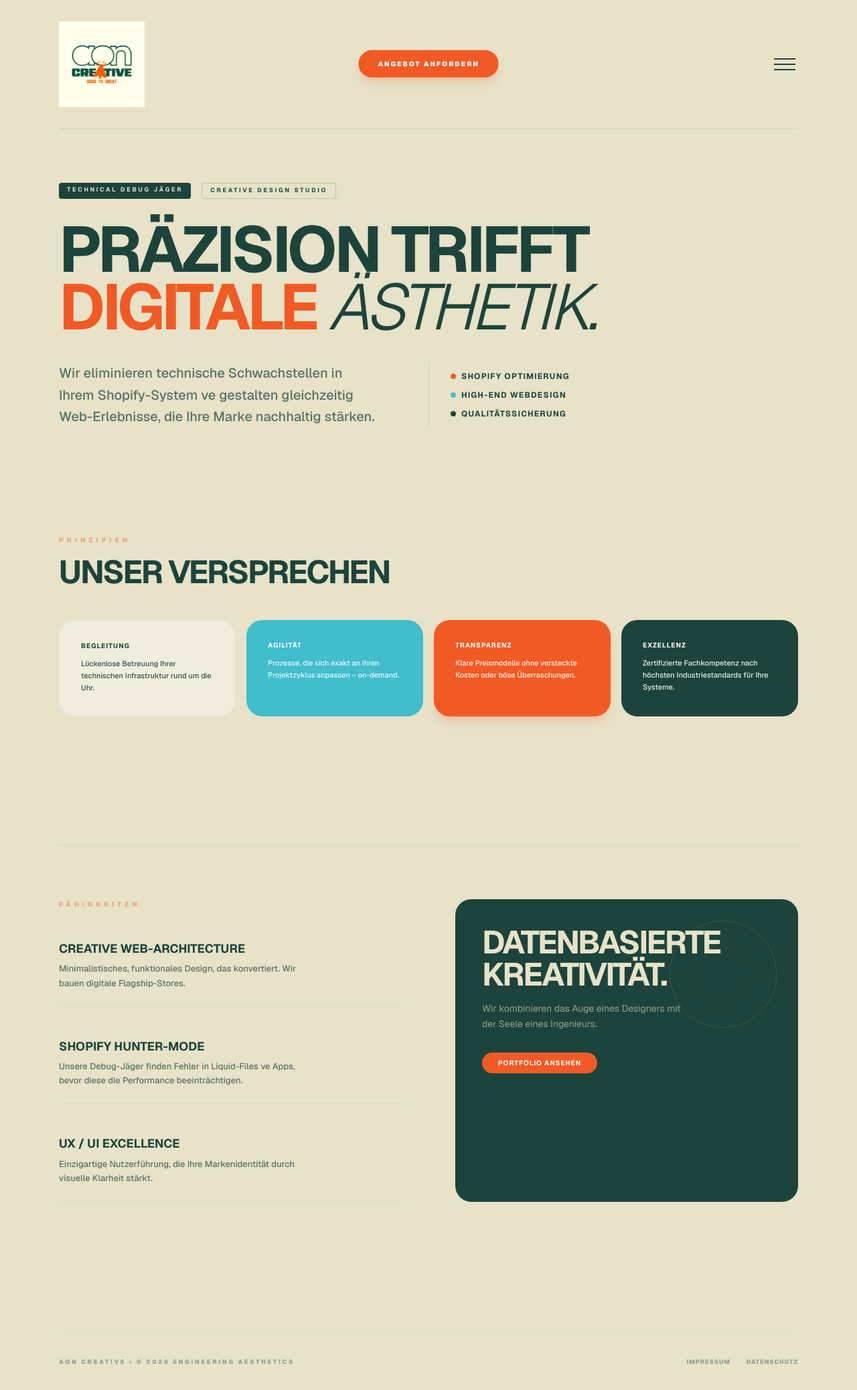
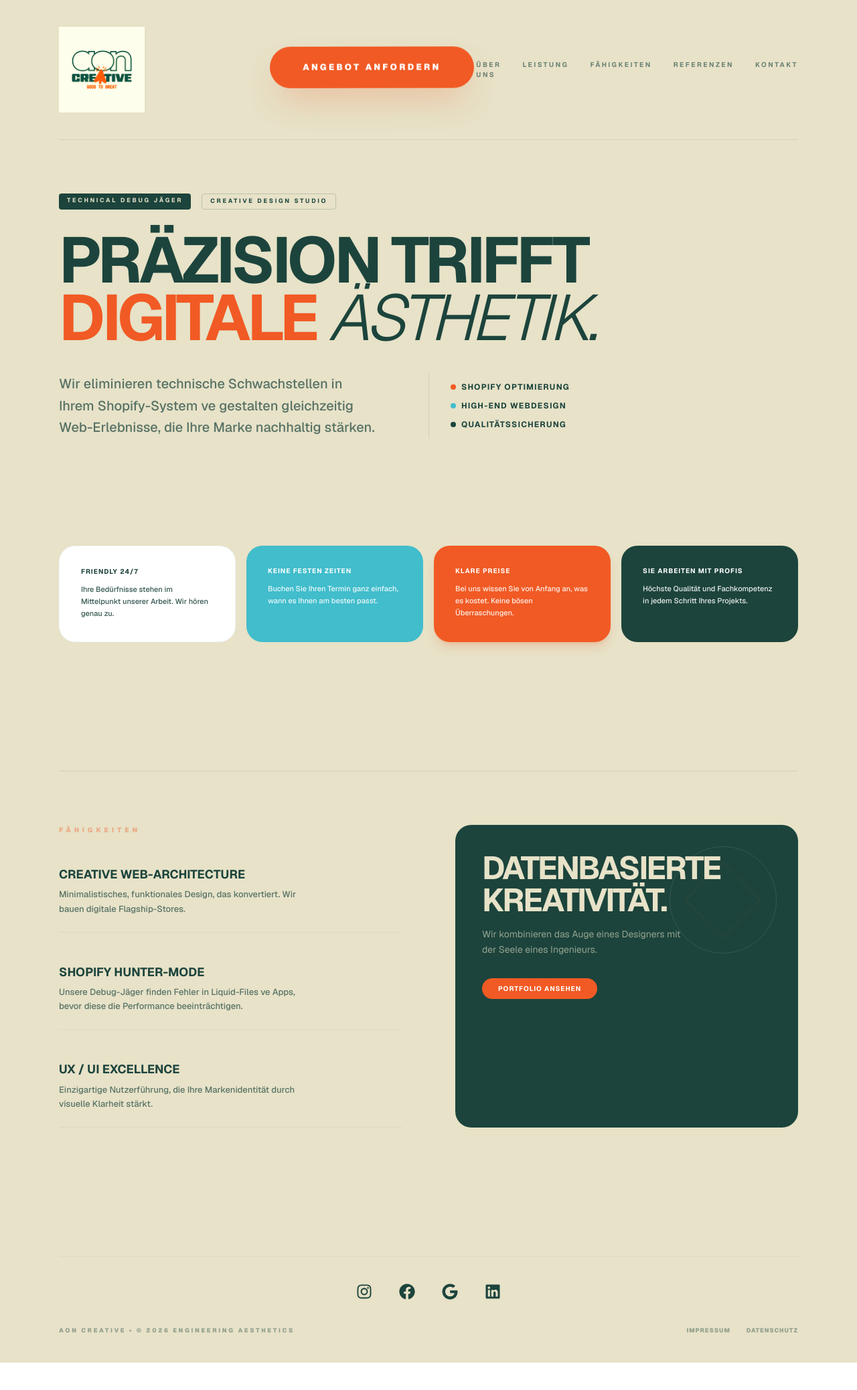
Before and after one commit to ademi57/aon-creative-web, a Next.js app: page / in a window 1280 px wide. Shown: the top 2076 px of the page at 67% size. After the commit the page ends 2035 px from the top, so only its background shows below. Built offline with nearby package versions, Linux system fonts and the light colour scheme.

Commit message:
Tum konsept ve ikonlar eklendi

```diff
--- a/app/page.tsx
+++ b/app/page.tsx
@@ -2,6 +2,7 @@
 import { useState, useEffect } from "react";
 import TerminalLoader from "../components/TerminalLoader";
 import { AnimatePresence, motion } from "framer-motion";
+import { FaInstagram, FaFacebook, FaGoogle, FaLinkedin } from "react-icons/fa";
 
 export default function Home() {
   const [isLoading, setIsLoading] = useState(true);
@@ -10,6 +11,9 @@ export default function Home() {
 
   useEffect(() => {
     setMounted(true);
+    // Güvenlik önlemi: Loader takılırsa 4 saniye sonra siteyi aç
+    const timer = setTimeout(() => setIsLoading(false), 4000);
+    return () => clearTimeout(timer);
   }, []);
 
   if (!mounted) return null;
@@ -36,60 +40,76 @@ export default function Home() {
             className="max-w-6xl mx-auto px-5 md:px-6"
           >
             {/* --- HEADER & NAVIGATION --- */}
-            <nav className="flex justify-between items-center py-6 md:py-8 border-b border-[#1C443C]/10 mb-12 md:mb-20 relative z-[100]">
+            <nav className="flex justify-between items-center py-6 md:py-10 border-b border-[#1C443C]/10 mb-12 md:mb-20 relative z-[100]">
+              {/* Logo: Mobilde w-28, Masaüstünde w-32 */}
               <div className="flex-1 flex justify-start">
                 <img
                   src="/logo.png"
                   alt="AON Creative"
-                  className="w-20 md:w-32 mix-blend-multiply contrast-[1.2] brightness-[1.1] opacity-95 block pointer-events-none select-none"
+                  className="w-28 md:w-32 mix-blend-multiply contrast-[1.2] brightness-[1.1] opacity-95 block pointer-events-none select-none"
                 />
               </div>
 
-              {/* Orta: Sallanan Aksiyon Butonu */}
+              {/* Orta: Sallanan Buton (Büyük ve Hareketli) */}
               <div className="flex-1 flex justify-center">
                 <motion.a
                   href="#kontakt"
-                  animate={{ y: [0, -4, 0], scale: [1, 1.02, 1] }}
-                  transition={{ duration: 3, repeat: Infinity, ease: "easeInOut" }}
-                  whileHover={{ scale: 1.05, backgroundColor: "#1C443C", color: "#E7E2C8" }}
-                  className="bg-[#F15A24] text-white px-5 py-2 md:px-7 md:py-3 rounded-full text-[9px] md:text-[10px] font-black uppercase tracking-[0.2em] shadow-lg shadow-[#F15A24]/20 border border-transparent whitespace-nowrap transition-all duration-300"
+                  animate={{
+                    y: [0, -10, 0],
+                    rotate: [0, -1, 1, 0]
+                  }}
+                  transition={{
+                    duration: 2.5,
+                    repeat: Infinity,
+                    ease: "easeInOut"
+                  }}
+                  whileHover={{ scale: 1.1, backgroundColor: "#1C443C", color: "#E7E2C8" }}
+                  className="bg-[#F15A24] text-white px-8 py-3 md:px-12 md:py-5 rounded-full text-[11px] md:text-[13px] font-black uppercase tracking-[0.25em] shadow-2xl shadow-[#F15A24]/30 border border-transparent whitespace-nowrap transition-all duration-300"
                 >
                   Angebot anfordern
                 </motion.a>
               </div>
 
-              {/* Sağ: Burger Menü (Hem Masaüstü Hem Mobil) */}
+              {/* Sağ: Masaüstünde Linkler, Mobilde Burger */}
               <div className="flex-1 flex justify-end">
+                <div className="hidden md:flex gap-8 text-[10px] uppercase tracking-[0.25em] font-bold opacity-60">
+                  {navLinks.map((link) => (
+                    <a key={link.name} href={link.href} className="hover:text-[#F15A24] transition-colors">
+                      {link.name}
+                    </a>
+                  ))}
+                </div>
+
                 <button
                   onClick={() => setIsMenuOpen(!isMenuOpen)}
-                  className="flex flex-col justify-center items-center w-10 h-10 gap-1.5 outline-none group"
+                  className="md:hidden flex flex-col justify-center items-center w-10 h-10 gap-1.5 outline-none"
                 >
-                  <motion.span animate={isMenuOpen ? { rotate: 45, y: 8 } : { rotate: 0, y: 0 }} className="w-8 h-[2px] bg-[#1C443C] block origin-center group-hover:bg-[#F15A24]"/>
-                  <motion.span animate={isMenuOpen ? { opacity: 0 } : { opacity: 1 }} className="w-8 h-[2px] bg-[#1C443C] block group-hover:bg-[#F15A24]"/>
-                  <motion.span animate={isMenuOpen ? { rotate: -45, y: -8 } : { rotate: 0, y: 0 }} className="w-8 h-[2px] bg-[#1C443C] block origin-center group-hover:bg-[#F15A24]"/>
+                  <motion.span animate={isMenuOpen ? { rotate: 45, y: 8 } : { rotate: 0, y: 0 }} className="w-8 h-[2px] bg-[#1C443C] block origin-center"/>
+                  <motion.span animate={isMenuOpen ? { opacity: 0 } : { opacity: 1 }} className="w-8 h-[2px] bg-[#1C443C] block"/>
+                  <motion.span animate={isMenuOpen ? { rotate: -45, y: -8 } : { rotate: 0, y: 0 }} className="w-8 h-[2px] bg-[#1C443C] block origin-center"/>
                 </button>
               </div>
             </nav>
 
-            {/* FULLSCREEN MENU OVERLAY */}
+            {/* MOBİL MENÜ (Sadece Mobilde) */}
             <AnimatePresence>
               {isMenuOpen && (
                 <motion.div
-                  initial={{ opacity: 0, y: -20 }}
-                  animate={{ opacity: 1, y: 0 }}
-                  exit={{ opacity: 0, y: -20 }}
-                  className="fixed inset-0 bg-[#E7E2C8] z-[90] flex flex-col items-center justify-center p-10"
+                  initial={{ opacity: 0, x: "100%" }}
+                  animate={{ opacity: 1, x: 0 }}
+                  exit={{ opacity: 0, x: "100%" }}
+                  className="fixed inset-0 bg-[#E7E2C8] z-[90] md:hidden flex flex-col items-center justify-center p-10"
                 >
-                  <div className="flex flex-col items-center gap-6 md:gap-8">
+                  <div className="flex flex-col items-center gap-8">
                     {navLinks.map((link, i) => (
                       <motion.a
                         key={link.name}
                         href={link.href}
                         initial={{ opacity: 0, y: 20 }}
                         animate={{ opacity: 1, y: 0 }}
-                        transition={{ delay: i * 0.1 + 0.2 }}
+                        transition={{ delay: i * 0.1 }}
                         onClick={() => setIsMenuOpen(false)}
-                        className="text-4xl md:text-7xl font-bold uppercase tracking-tighter hover:text-[#F15A24] transition-colors"
+                        className="text-4xl font-bold uppercase tracking-tighter"
                       >
                         {link.name}
                       </motion.a>
@@ -99,12 +119,13 @@ export default function Home() {
               )}
             </AnimatePresence>
 
-            {/* --- HERO SECTION --- */}
+            {/* --- HERO SECTION (KONSEPT) --- */}
             <header className="max-w-5xl mb-24 md:mb-40 mt-6 md:mt-12">
               <div className="flex flex-wrap gap-4 mb-8">
                 <div className="bg-[#1C443C] text-[#E7E2C8] px-3 py-1 rounded text-[9px] font-bold tracking-[0.3em] uppercase w-fit">Technical Debug Jäger</div>
                 <div className="bg-transparent border border-[#1C443C]/20 text-[#1C443C] px-3 py-1 rounded text-[9px] font-bold tracking-[0.3em] uppercase w-fit">Creative Design Studio</div>
               </div>
+
               <motion.h1
                 initial={{ y: 20, opacity: 0 }} animate={{ y: 0, opacity: 1 }} transition={{ delay: 0.2, duration: 0.8 }}
                 className="text-4xl sm:text-6xl md:text-7xl lg:text-8xl font-bold tracking-tighter leading-[0.9] mb-10 uppercase"
@@ -112,7 +133,8 @@ export default function Home() {
                 Präzision trifft <br />
                 <span className="text-[#F15A24]">Digitale</span> <span className="italic font-light">Ästhetik.</span>
               </motion.h1>
-              <div className="grid grid-cols-1 md:grid-cols-2 gap-10 md:gap-20 border-l border-[#1C443C]/10 pl-6 md:pl-0 md:border-none">
+
+              <div className="grid grid-cols-1 md:grid-cols-2 gap-10 md:gap-20">
                 <p className="text-base md:text-xl font-medium leading-relaxed opacity-70">
                   Wir eliminieren technische Schwachstellen in Ihrem Shopify-System ve gestalten gleichzeitig Web-Erlebnisse, die Ihre Marke nachhaltig stärken.
                 </p>
@@ -126,21 +148,17 @@ export default function Home() {
               </div>
             </header>
 
-            {/* --- 4 TEMEL PRENSİP (UNSER VERSPRECHEN) --- */}
+            {/* --- 4 TEMEL PRENSİP (GÖRSELDEKİ METİNLERLE) --- */}
             <section className="mb-32 md:mb-48">
-              <div className="mb-12">
-                <h2 className="text-[10px] uppercase tracking-[0.5em] font-black opacity-40 mb-4 text-[#F15A24]">Prinzipien</h2>
-                <h3 className="text-3xl md:text-5xl font-bold tracking-tighter uppercase">Unser Versprechen</h3>
-              </div>
               <div className="grid grid-cols-1 sm:grid-cols-2 md:grid-cols-4 gap-4">
-                <MethodCard title="Begleitung" desc="Lückenlose Betreuung Ihrer technischen Infrastruktur rund um die Uhr." style="bg-white/40 border border-[#1C443C]/5" />
-                <MethodCard title="Agilität" desc="Prozesse, die sich exakt an Ihren Projektzyklus anpassen – on-demand." style="bg-[#41BDCC] text-white" />
-                <MethodCard title="Transparenz" desc="Klare Preismodelle ohne versteckte Kosten oder böse Überraschungen." style="bg-[#F15A24] text-white shadow-lg shadow-[#F15A24]/20" />
-                <MethodCard title="Exzellenz" desc="Zertifizierte Fachkompetenz nach höchsten Industriestandards für Ihre Systeme." style="bg-[#1C443C] text-white" />
+                <MethodCard title="Friendly 24/7" desc="Ihre Bedürfnisse stehen im Mittelpunkt unserer Arbeit. Wir hören genau zu." style="bg-white border border-[#1C443C]/5" />
+                <MethodCard title="Keine festen Zeiten" desc="Buchen Sie Ihren Termin ganz einfach, wann es Ihnen am besten passt." style="bg-[#41BDCC] text-white" />
+                <MethodCard title="Klare Preise" desc="Bei uns wissen Sie von Anfang an, was es kostet. Keine bösen Überraschungen." style="bg-[#F15A24] text-white shadow-lg shadow-[#F15A24]/20" />
+                <MethodCard title="Sie arbeiten mit Profis" desc="Höchste Qualität und Fachkompetenz in jedem Schritt Ihres Projekts." style="bg-[#1C443C] text-white" />
               </div>
             </section>
 
-            {/* --- EXPERTISE (SKILLS) --- */}
+            {/* --- FÄHIGKEITEN (KONSEPT) --- */}
             <section className="mb-32 md:mb-48 border-t border-[#1C443C]/10 pt-20">
               <div className="grid grid-cols-1 md:grid-cols-2 gap-10 md:gap-20">
                 <div className="space-y-12">
@@ -165,12 +183,22 @@ export default function Home() {
               </div>
             </section>
 
-            {/* --- FOOTER --- */}
-            <footer className="pb-10 flex flex-col md:flex-row justify-between items-center border-t border-[#1C443C]/5 pt-10 opacity-40">
-              <p className="text-[9px] tracking-[0.3em] uppercase font-black">AON CREATIVE • © 2026 Engineering Aesthetics</p>
-              <div className="flex gap-6 text-[9px] uppercase tracking-widest font-black">
-                <a href="#" className="hover:text-[#F15A24] transition-colors">Impressum</a>
-                <a href="#" className="hover:text-[#F15A24] transition-colors">Datenschutz</a>
+            {/* --- FOOTER & SOSYAL İKONLAR --- */}
+            <footer className="pb-10 pt-10 border-t border-[#1C443C]/5">
+              {/* Sosyal Medya İkonları (Copyright Üstü) */}
+              <div className="flex justify-center gap-10 mb-10 text-2xl text-[#1C443C]">
+                <motion.a href="#" whileHover={{ y: -5, color: "#F15A24" }}><FaInstagram /></motion.a>
+                <motion.a href="#" whileHover={{ y: -5, color: "#F15A24" }}><FaFacebook /></motion.a>
+                <motion.a href="#" whileHover={{ y: -5, color: "#F15A24" }}><FaGoogle /></motion.a>
+                <motion.a href="#" whileHover={{ y: -5, color: "#F15A24" }}><FaLinkedin /></motion.a>
+              </div>
+
+              <div className="flex flex-col md:flex-row justify-between items-center opacity-40 text-center">
+                <p className="text-[9px] tracking-[0.3em] uppercase font-black mb-4 md:mb-0">AON CREATIVE • © 2026 Engineering Aesthetics</p>
+                <div className="flex gap-6 text-[9px] uppercase tracking-widest font-black">
+                  <a href="#" className="hover:text-[#F15A24]">Impressum</a>
+                  <a href="#" className="hover:text-[#F15A24]">Datenschutz</a>
+                </div>
               </div>
             </footer>
           </motion.div>
@@ -180,6 +208,7 @@ export default function Home() {
   );
 }
 
+// Alt Bileşenler
 function SkillItem({ title, desc }: { title: string; desc: string }) {
   return (
     <div className="group border-b border-[#1C443C]/5 pb-6">
--- a/package.json
+++ b/package.json
@@ -12,7 +12,8 @@
     "framer-motion": "^12.38.0",
     "next": "16.2.0",
     "react": "19.2.4",
-    "react-dom": "19.2.4"
+    "react-dom": "19.2.4",
+    "react-icons": "^5.6.0"
   },
   "devDependencies": {
     "@tailwindcss/postcss": "^4",
```
Also changed, not shown: 1 other file (tests, documents, lock files or other folders).
